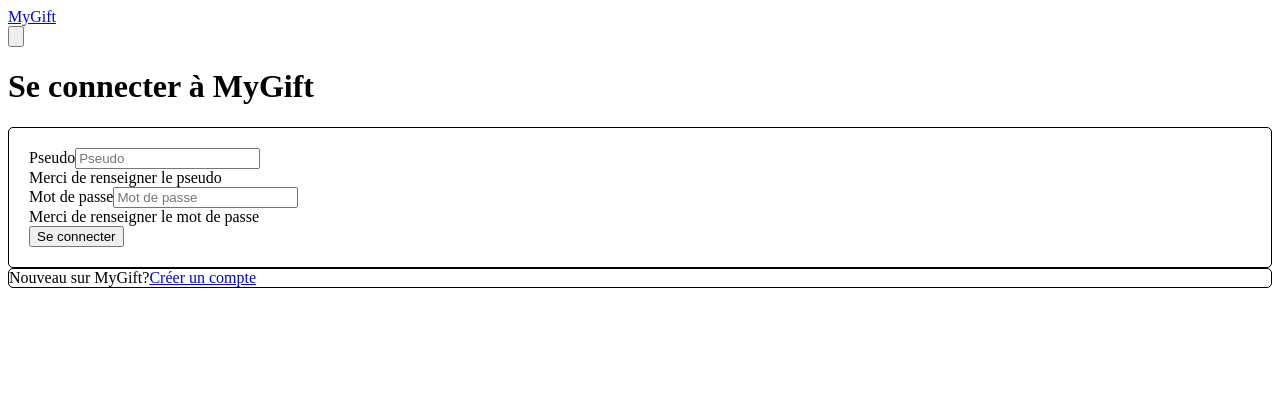
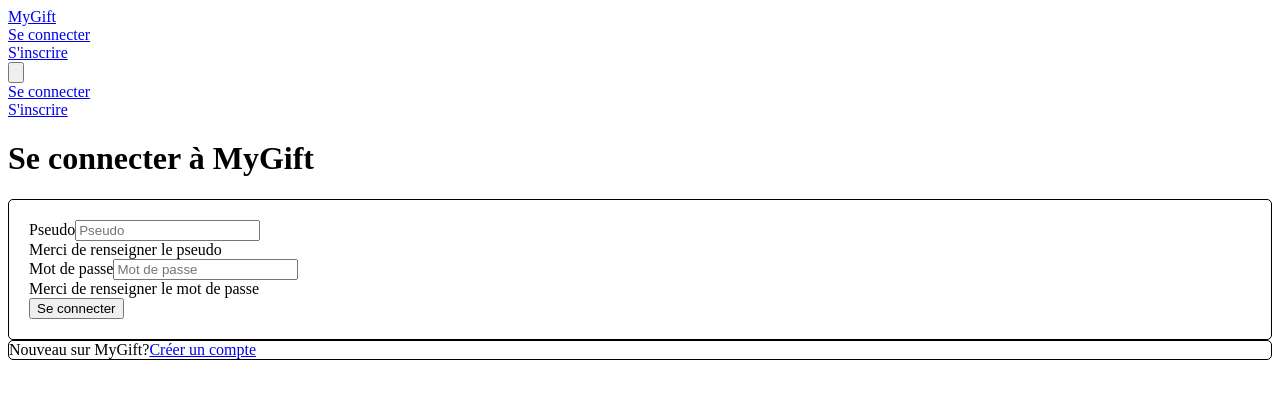
Before and after one commit to AnthonyPoncet/mygift, a Vue app in the folder front-vue/: page / in a window 1280 px wide. Shown: the top 398 px of the page. Built offline with nearby package versions, Linux system fonts and the light colour scheme.

Commit message:
nav bar basis

```diff
--- a/front-vue/src/App.vue
+++ b/front-vue/src/App.vue
@@ -6,6 +6,7 @@ import NavBar from "./components/NavBar.vue";
 <template>
   <header>
     <NavBar />
+    <div class="h-px w-full bg-gray-400 dark:bg-gray-600"></div>
   </header>
 
   <RouterView />
--- a/front-vue/src/components/NavBar.vue
+++ b/front-vue/src/components/NavBar.vue
@@ -1,12 +1,12 @@
 <script lang="ts" setup>
 import { useLanguageStore, Languages } from "@/stores/language";
 import { useUserStore } from "@/stores/user";
-import { useRouter } from "vue-router";
+import { useRoute, useRouter } from "vue-router";
 import SquareImage from "./SquareImage.vue";
 import blank_profile_picture from "@/assets/images/blank_profile_picture.png";
-import { isMobile } from "./helpers/is_mobile";
-import { onMounted, ref, useTemplateRef } from "vue";
+import { onUnmounted, ref } from "vue";
 
+const route = useRoute();
 const router = useRouter();
 const languageStore = useLanguageStore();
 
@@ -21,20 +21,25 @@ function logout() {
   router.push({ name: "home" });
 }
 
-function collapse() {
-  if (isMobile) {
-    navButton.value?.classList.add("collapsed");
-    navbarSupportedContent.value?.classList.remove("show");
+function triggerLanguageMenu() {
+  if (languageMenuVisible.value) {
+    hideMenuListener();
+  } else {
+    languageMenuVisible.value = true;
+    window.addEventListener("click", hideMenuListener);
   }
 }
 
-function triggerLanguageMenu() {
-  languageMenuVisible.value = true
-  window.addEventListener('click', () => {
+function hideMenuListener() {
+  if (languageMenuVisible.value) {
     languageMenuVisible.value = false;
-});
+    window.removeEventListener("click", hideMenuListener);
+  }
 }
 
+onUnmounted(() => {
+  hideMenuListener();
+});
 </script>
 
 <template>
@@ -42,29 +47,135 @@ function triggerLanguageMenu() {
     <div class="mx-auto px-3 sm:px-6 lg:px-8">
       <div class="flex h-16 items-center justify-between">
         <div class="flex shrink-0">
-          <RouterLink class="cursor-pointer text-xl font-normal hover:text-black dark:hover:text-white" to="/">MyGift</RouterLink>
+          <RouterLink
+            class="cursor-pointer text-xl font-normal hover:text-black dark:hover:text-white"
+            to="/"
+            >MyGift</RouterLink
+          >
         </div>
 
-        <div class="relative flex grow justify-end">
-          <button class="relative cursor-pointer rounded-full p-1 hover:text-black dark:hover:text-white" @click="triggerLanguageMenu">
+        <div class="hidden h-full grow justify-center sm:flex">
+          <div class="mr-10 flex h-full">
+            <div class="flex w-full flex-col items-center">
+              <template v-if="useUserStore().user === null">
+                <RouterLink
+                  :class="
+                    route.name === 'home' || route.name === 'signin'
+                      ? 'flex h-full w-full cursor-pointer items-center justify-center text-xl font-bold'
+                      : 'text-grey-700 flex h-full w-full cursor-pointer items-center justify-center text-base font-normal hover:text-black dark:text-gray-300 dark:hover:text-white'
+                  "
+                  to="/signin"
+                  >{{ useLanguageStore().language.messages.nav_bar__signin }}</RouterLink
+                >
+              </template>
+              <div
+                v-if="route.name === 'home' || route.name === 'signin'"
+                class="mb-1 h-1 w-30 rounded-md bg-red-500"
+              ></div>
+            </div>
+          </div>
+          <div class="flex h-full">
+            <div class="flex w-full flex-col items-center">
+              <template v-if="useUserStore().user === null">
+                <RouterLink
+                  :class="
+                    route.name === 'signup'
+                      ? 'flex h-full w-full cursor-pointer items-center justify-center text-xl font-bold'
+                      : 'text-grey-700 flex h-full w-full cursor-pointer items-center justify-center text-base font-normal hover:text-black dark:text-gray-300 dark:hover:text-white'
+                  "
+                  to="/signup"
+                  >{{ useLanguageStore().language.messages.nav_bar__signup }}</RouterLink
+                >
+              </template>
+              <div v-if="route.name === 'signup'" class="mb-1 h-1 w-30 rounded-md bg-red-500"></div>
+            </div>
+          </div>
+        </div>
+
+        <div class="relative flex shrink justify-end">
+          <button
+            class="relative cursor-pointer p-1 hover:text-black dark:hover:text-white"
+            @click.stop="triggerLanguageMenu"
+          >
             <svg
               xmlns="http://www.w3.org/2000/svg"
+              fill="currentColor"
               class="size-6"
-              fill="currentColor"
               viewBox="0 0 16 16"
             >
               <path
-                d="M0 8a8 8 0 1 1 16 0A8 8 0 0 1 0 8m7.5-6.923c-.67.204-1.335.82-1.887 1.855A8 8 0 0 0 5.145 4H7.5zM4.09 4a9.3 9.3 0 0 1 .64-1.539 7 7 0 0 1 .597-.933A7.03 7.03 0 0 0 2.255 4zm-.582 3.5c.03-.877.138-1.718.312-2.5H1.674a7 7 0 0 0-.656 2.5zM4.847 5a12.5 12.5 0 0 0-.338 2.5H7.5V5zM8.5 5v2.5h2.99a12.5 12.5 0 0 0-.337-2.5zM4.51 8.5a12.5 12.5 0 0 0 .337 2.5H7.5V8.5zm3.99 0V11h2.653c.187-.765.306-1.608.338-2.5zM5.145 12q.208.58.468 1.068c.552 1.035 1.218 1.65 1.887 1.855V12zm.182 2.472a7 7 0 0 1-.597-.933A9.3 9.3 0 0 1 4.09 12H2.255a7 7 0 0 0 3.072 2.472M3.82 11a13.7 13.7 0 0 1-.312-2.5h-2.49c.062.89.291 1.733.656 2.5zm6.853 3.472A7 7 0 0 0 13.745 12H11.91a9.3 9.3 0 0 1-.64 1.539 7 7 0 0 1-.597.933M8.5 12v2.923c.67-.204 1.335-.82 1.887-1.855q.26-.487.468-1.068zm3.68-1h2.146c.365-.767.594-1.61.656-2.5h-2.49a13.7 13.7 0 0 1-.312 2.5m2.802-3.5a7 7 0 0 0-.656-2.5H12.18c.174.782.282 1.623.312 2.5zM11.27 2.461c.247.464.462.98.64 1.539h1.835a7 7 0 0 0-3.072-2.472c.218.284.418.598.597.933M10.855 4a8 8 0 0 0-.468-1.068C9.835 1.897 9.17 1.282 8.5 1.077V4z"
+                d="M4.545 6.714 4.11 8H3l1.862-5h1.284L8 8H6.833l-.435-1.286zm1.634-.736L5.5 3.956h-.049l-.679 2.022z"
+              />
+              <path
+                d="M0 2a2 2 0 0 1 2-2h7a2 2 0 0 1 2 2v3h3a2 2 0 0 1 2 2v7a2 2 0 0 1-2 2H7a2 2 0 0 1-2-2v-3H2a2 2 0 0 1-2-2zm2-1a1 1 0 0 0-1 1v7a1 1 0 0 0 1 1h7a1 1 0 0 0 1-1V2a1 1 0 0 0-1-1zm7.138 9.995q.289.451.63.846c-.748.575-1.673 1.001-2.768 1.292.178.217.451.635.555.867 1.125-.359 2.08-.844 2.886-1.494.777.665 1.739 1.165 2.93 1.472.133-.254.414-.673.629-.89-1.125-.253-2.057-.694-2.82-1.284.681-.747 1.222-1.651 1.621-2.757H14V8h-3v1.047h.765c-.318.844-.74 1.546-1.272 2.13a6 6 0 0 1-.415-.492 2 2 0 0 1-.94.31"
               />
             </svg>
           </button>
-          <transition enter-active-class="transition ease-out duration-100" enter-from-class="transform opacity-0 scale-95" enter-to-class="transform opacity-100 scale-100" leave-active-class="transition ease-in duration-75" leave-from-class="transform opacity-100 scale-100" leave-to-class="transform opacity-0 scale-95">
-            <div v-if="languageMenuVisible" class="absolute right-0 z-10 mt-9 w-48 origin-top-right rounded-md bg-white dark:bg-gray-700 py-1 shadow-lg ring-1 ring-black/5 focus:outline-hidden">
-              <button>Your Profile</button>
+          <transition
+            enter-active-class="transition ease-out duration-100"
+            enter-from-class="transform opacity-0 scale-95"
+            enter-to-class="transform opacity-100 scale-100"
+            leave-active-class="transition ease-in duration-75"
+            leave-from-class="transform opacity-100 scale-100"
+            leave-to-class="transform opacity-0 scale-95"
+          >
+            <div
+              v-if="languageMenuVisible"
+              class="absolute right-0 z-10 mt-9 w-auto origin-top-right rounded-md bg-gray-50 py-1 shadow-lg ring-1 ring-black/5 focus:outline-hidden dark:bg-gray-950"
+            >
+              <template v-for="language in Languages" :key="language">
+                <button
+                  class="block w-full px-4 py-2 text-sm hover:bg-gray-100 hover:text-black dark:hover:bg-gray-900 dark:hover:text-white"
+                  @click="changeLanguage(language)"
+                >
+                  {{ language }}
+                </button>
+              </template>
             </div>
           </transition>
         </div>
       </div>
     </div>
+
+    <!--- Mobile menu -->
+    <div class="mx-auto sm:hidden">
+      <div class="flex h-16 items-center justify-between">
+        <div class="flex h-full basis-1/2">
+          <div class="flex w-full flex-col items-center">
+            <template v-if="useUserStore().user === null">
+              <RouterLink
+                :class="
+                  route.name === 'home' || route.name === 'signin'
+                    ? 'flex h-full w-full cursor-pointer items-center justify-center text-xl font-bold'
+                    : 'text-grey-700 flex h-full w-full cursor-pointer items-center justify-center text-base font-normal dark:text-gray-300'
+                "
+                to="/signin"
+                >{{ useLanguageStore().language.messages.nav_bar__signin }}</RouterLink
+              >
+            </template>
+            <div
+              v-if="route.name === 'home' || route.name === 'signin'"
+              class="mb-1 h-1 w-30 rounded-md bg-red-500"
+            ></div>
+          </div>
+        </div>
+        <div class="flex h-full basis-1/2">
+          <div class="flex w-full flex-col items-center">
+            <template v-if="useUserStore().user === null">
+              <RouterLink
+                :class="
+                  route.name === 'signup'
+                    ? 'flex h-full w-full cursor-pointer items-center justify-center text-xl font-bold'
+                    : 'text-grey-700 flex h-full w-full cursor-pointer items-center justify-center text-base font-normal dark:text-gray-300'
+                "
+                to="/signup"
+                >{{ useLanguageStore().language.messages.nav_bar__signup }}</RouterLink
+              >
+            </template>
+            <div v-if="route.name === 'signup'" class="mb-1 h-1 w-30 rounded-md bg-red-500"></div>
+          </div>
+        </div>
+      </div>
+    </div>
   </nav>
 </template>
```
